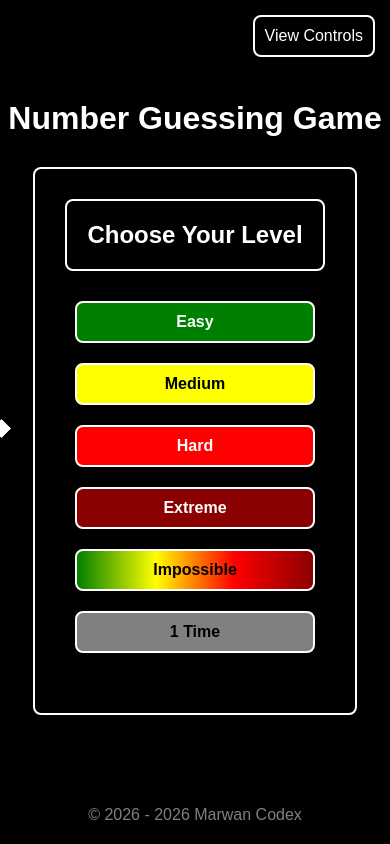
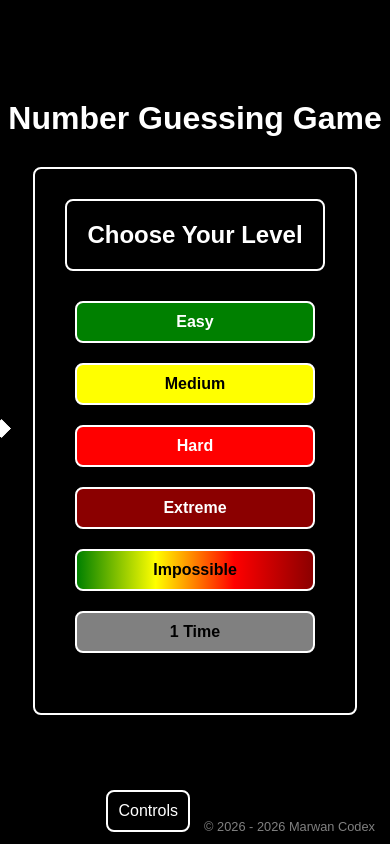
Before and after one commit to Marwan-Void/number-guessing-game, a Next.js app: page / in a window 390 px wide. Built offline with nearby package versions, Linux system fonts and the light colour scheme.

Commit message:
Making Website Responsive

```diff
--- a/app/page.module.css
+++ b/app/page.module.css
@@ -38,8 +38,8 @@
   -moz-transition: 0.7s ease;
   -ms-transition: 0.7s ease;
   -o-transition: 0.7s ease;
-  animation: 5s ease to-left !important;
-  -webkit-animation: 5s ease to-left !important;
+  animation: 5s ease to-left;
+  -webkit-animation: 5s ease to-left;
 }
 .controls:hover {
   padding: 15px;
@@ -89,13 +89,13 @@
 }
 
 .hidden_ani {
-  animation: 1s ease hide_aside !important;
-  -webkit-animation: 1s ease hide_aside !important;
+  animation: 1s ease hide-aside !important;
+  -webkit-animation: 1s ease hide-aside !important;
 }
 
 .appear {
-  animation: 1s ease appear_aside !important;
-  -webkit-animation: 1s ease appear_aside !important;
+  animation: 1s ease appear-aside !important;
+  -webkit-animation: 1s ease appear-aside !important;
 }
 
 .history_txt_div {
@@ -106,6 +106,7 @@
 }
 
 .history_txt {
+  text-align: center;
   cursor: pointer;
   padding: 8px;
   margin: 5px;
@@ -153,6 +154,7 @@
 
 .main {
   flex-direction: column;
+  background-color: black;
   animation: 5s ease to-top !important;
   -webkit-animation: 5s ease to-top !important;
 }
@@ -279,16 +281,7 @@
   color: grey;
 }
 
-@media (width: 685) {
-  .page {
-    display: flex;
-    justify-content: right;
-    align-items: right;
-    height: 100%;
-    position: relative;
-  }
-}
-@keyframes hide_aside {
+@keyframes hide-aside {
   from {
     transform: translateX(0);
     -webkit-transform: translateX(0);
@@ -304,13 +297,45 @@
     -o-transform: translateX(-200px);
   }
 }
-@keyframes appear_aside {
+@keyframes hide-aside-media {
+  from {
+    transform: translateX(0);
+    -webkit-transform: translateX(0);
+    -moz-transform: translateX(0);
+    -ms-transform: translateX(0);
+    -o-transform: translateX(0);
+  }
+  to {
+    transform: translateX(-1000px);
+    -webkit-transform: translateX(-1000px);
+    -moz-transform: translateX(-1000px);
+    -ms-transform: translateX(-1000px);
+    -o-transform: translateX(-1000px);
+  }
+}
+@keyframes appear-aside {
   from {
     transform: translateX(-200px);
     -webkit-transform: translateX(-200px);
     -moz-transform: translateX(-200px);
     -ms-transform: translateX(-200px);
     -o-transform: translateX(-200px);
+  }
+  to {
+    transform: translateX(0);
+    -webkit-transform: translateX(0);
+    -moz-transform: translateX(0);
+    -ms-transform: translateX(0);
+    -o-transform: translateX(0);
+  }
+}
+@keyframes appear-aside-media {
+  from {
+    transform: translateX(-1000px);
+    -webkit-transform: translateX(-1000px);
+    -moz-transform: translateX(-1000px);
+    -ms-transform: translateX(-1000px);
+    -o-transform: translateX(-1000px);
   }
   to {
     transform: translateX(0);
@@ -351,4 +376,64 @@
     -ms-transform: translateX(0);
     -o-transform: translateX(0);
   }
+}
+@media (max-width: 700px) {
+  .history_div {
+    width: 100%;
+    height: 100%;
+    border-radius: 0;
+    -webkit-border-radius: 0;
+    -moz-border-radius: 0;
+    -ms-border-radius: 0;
+    -o-border-radius: 0;
+    z-index: 100;
+  }
+  .hidden {
+    transform: translateX(-1000px);
+    -webkit-transform: translateX(-1000px);
+    -moz-transform: translateX(-1000px);
+    -ms-transform: translateX(-1000px);
+    -o-transform: translateX(-1000px);
+  }
+  .hidden_ani {
+    animation: 2s ease hide-aside-media !important;
+    -webkit-animation: 2s ease hide-aside-media !important;
+  }
+  .appear {
+    animation: 2s ease appear-aside-media !important;
+    -webkit-animation: 2s ease appear-aside-media !important;
+  }
+  .footer {
+    right: 5px;
+    padding: 10px;
+    font-size: 0.8rem;
+    z-index: 10;
+  }
+}
+@media (max-width: 620px) {
+  .controls:hover {
+    padding: 10px;
+    margin: 5px;
+    background-color: white;
+    color: black;
+    border-color: black;
+  }
+}
+@media (max-width: 570px) {
+  .controls {
+    top: 93%;
+    right: 50%;
+    height: -moz-fit-content;
+    height: fit-content;
+    animation: none;
+    -webkit-animation: none;
+  }
+  .choose_title:hover {
+    padding: 20px;
+    margin: 0;
+  }
+  .choice_btn:hover {
+    padding: 15px;
+    margin: 15px;
+  }
 }/*# sourceMappingURL=page.module.css.map */
--- a/app/page.module.scss
+++ b/app/page.module.scss
@@ -20,7 +20,7 @@
     -o-transition: $sec ease;
 }
 
-@mixin translate_x($pxs: 0){
+@mixin translate-x($pxs: 0){
     transform: translateX($pxs);
     -webkit-transform: translateX($pxs);
     -moz-transform: translateX($pxs);
@@ -28,7 +28,7 @@
     -o-transform: translateX($pxs);
 }
 
-@mixin translate_y($pxs: 0){
+@mixin translate-y($pxs: 0){
     transform: translateY($pxs);
     -webkit-transform: translateY($pxs);
     -moz-transform: translateY($pxs);
@@ -58,8 +58,8 @@
     border: 2px solid white;
     @include border-radius();
     @include transition();
-    animation: 5s ease to-left !important;
-    -webkit-animation: 5s ease to-left !important;
+    animation: 5s ease to-left;
+    -webkit-animation: 5s ease to-left;
     &:hover {
         padding: 15px;
         margin: 20px;
@@ -97,17 +97,17 @@
 }
 
 .hidden {
-    @include translate_x(-200px);
+    @include translate-x(-200px);
 }
 
 .hidden_ani {
-    animation: 1s ease hide_aside !important;
-    -webkit-animation: 1s ease hide_aside !important;
+    animation: 1s ease hide-aside !important;
+    -webkit-animation: 1s ease hide-aside !important;
 }
 
 .appear {
-    animation: 1s ease appear_aside !important;
-    -webkit-animation: 1s ease appear_aside !important;
+    animation: 1s ease appear-aside !important;
+    -webkit-animation: 1s ease appear-aside !important;
 }
 
 .history_txt_div {
@@ -118,6 +118,7 @@
 }
 
 .history_txt {
+    text-align: center;
     cursor: pointer;
     padding: 8px;
     margin: 5px;
@@ -156,6 +157,7 @@
 .main {
     @extend %flex_center;
     flex-direction: column;
+    background-color: black;
     animation: 5s ease to-top !important;
     -webkit-animation: 5s ease to-top !important;
 }
@@ -262,48 +264,122 @@
     color: grey;
 }
 
-@media (width: 685){
-    .page {
-        display: flex;
-        justify-content: right;
-        align-items: right;
-        height: 100%;
-        position: relative;
+@keyframes hide-aside {
+    from {
+        @include translate-x(0);
+    }
+    to {
+        @include translate-x(-200px);
     }
 }
 
-@keyframes hide_aside {
+@keyframes hide-aside-media {
     from {
-        @include translate_x(0);
+        @include translate-x(0);
     }
     to {
-        @include translate_x(-200px);
+        @include translate-x(-1000px);
     }
 }
 
-@keyframes appear_aside {
+@keyframes appear-aside {
     from {
-        @include translate_x(-200px);
+        @include translate-x(-200px);
     }
     to {
-        @include translate_x(0);
+        @include translate-x(0);
+    }
+}
+
+@keyframes appear-aside-media {
+    from {
+        @include translate-x(-1000px);
+    }
+    to {
+        @include translate-x(0);
     }
 }
 
 @keyframes to-top {
     from {
-        @include translate_y(800px);
+        @include translate-y(800px);
     }
     to {
-        @include translate_y(0);
+        @include translate-y(0);
     }
 }
 
 @keyframes to-left {
     from {
-        @include translate_x(200px);
+        @include translate-x(200px);
     }
     to {
-        @include translate_x(0);
+        @include translate-x(0);
     }
 }
+
+@media (max-width: 700px){
+    .history_div {
+        width: 100%;
+        height: 100%;
+        @include border-radius(0);
+        z-index: 100;
+    }
+
+    .hidden {
+        @include translate-x(-1000px);
+    }
+
+    .hidden_ani {
+        animation: 2s ease hide-aside-media !important;
+        -webkit-animation: 2s ease hide-aside-media !important;
+    }
+
+    .appear {
+        animation: 2s ease appear-aside-media !important;
+        -webkit-animation: 2s ease appear-aside-media !important;
+    }
+
+    .footer {
+        right: 5px;
+        padding: 10px;
+        font-size: 0.8rem;
+        z-index: 10;
+    }
+}
+
+@media (max-width: 620px){
+    .controls {
+        &:hover {
+            padding: 10px;
+            margin: 5px;
+            background-color: white;
+            color: black;
+            border-color: black;
+        }
+    }
+}
+
+@media (max-width: 570px){
+    .controls {
+        top: 93%;
+        right: 50%;
+        height: fit-content;
+        animation: none;
+        -webkit-animation: none;
+    }
+
+    .choose_title {
+        &:hover {
+            padding: 20px;
+            margin: 0;
+        }
+    }
+
+    .choice_btn {
+        &:hover {
+            padding: 15px;
+            margin: 15px;
+        }
+    }
+}
--- a/app/page.tsx
+++ b/app/page.tsx
@@ -114,7 +114,7 @@ export default function Home(): JSX.Element {
   }, []);
   return (
     <div className={styles.page}>
-      <Link href={"./controls"} className={styles.controls}>View Controls</Link>
+      <Link href={"./controls"} className={styles.controls}>Controls</Link>
       <button type="button" className={styles.appear_btn} onClick={handle_appear_aside}></button>
       <aside className={`
         ${styles.history_div}
```
Also changed, not shown: 1 other file (tests, documents, lock files or other folders).
